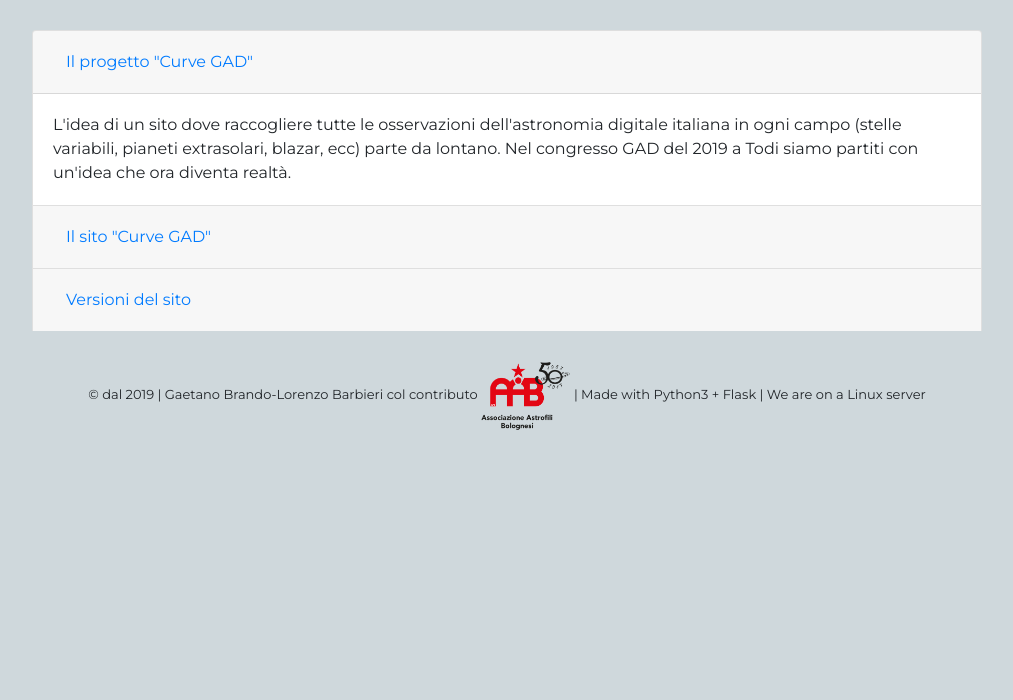
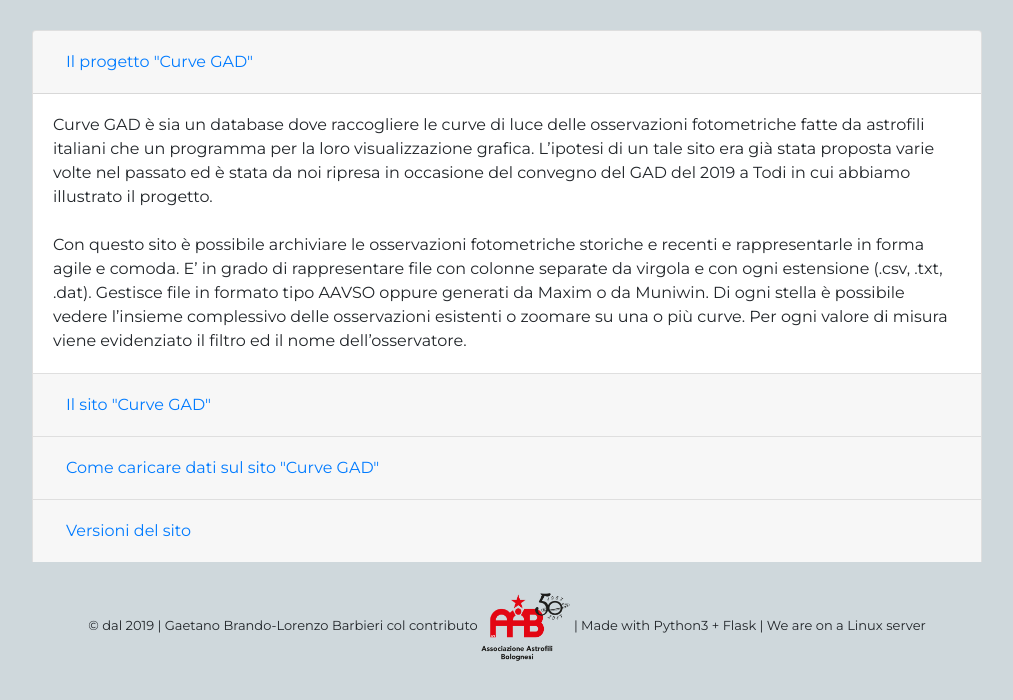
Before and after one commit to gaetanob/sitoGad, a Flask app: page /about_project in a window 1280 px wide, after a click that opens the changed part. Shown: the part 56-756 px from the top of the page, without its empty margins (133-1146 px from the left). Run offline with Flask 2, Linux system fonts and the light colour scheme; some libraries are stand-ins or nearby versions.

Commit message:
v. 1.1.2-20200309

```diff
--- a/app/routes.py
+++ b/app/routes.py
@@ -39,7 +39,6 @@ def connessione_db():
     MYSQL_HOST_IP = 'your_host'
     MYSQL_PORT = 'port'
     database = 'db_name'
-
 
     # ====== Connection ====== #
     # Connecting to mysql by providing a sqlachemy engine
--- a/app/templates/about_project.html
+++ b/app/templates/about_project.html
@@ -17,12 +17,20 @@
 
       <div id="collapseOne" class="collapse" aria-labelledby="headingOne" data-parent="#accordionExample">
         <div class="card-body">
-        L'idea di un sito dove raccogliere tutte le osservazioni dell'astronomia digitale italiana in ogni campo (stelle variabili, pianeti extrasolari, blazar, ecc) parte da lontano. Nel congresso GAD del 2019 a Todi
-        siamo partiti con un'idea che ora diventa realtà.
+          Curve GAD è sia un database dove raccogliere le curve di luce delle osservazioni fotometriche fatte da astrofili italiani
+          che un programma per la loro visualizzazione grafica.
+          L’ipotesi di un tale sito era già stata proposta varie volte nel passato ed è stata da noi
+          ripresa in occasione del convegno del GAD del 2019 a Todi in cui abbiamo illustrato il progetto.
+          <br><br>
+          Con questo sito è possibile archiviare le osservazioni fotometriche storiche e recenti e rappresentarle in forma agile e comoda.
+          E’ in grado di rappresentare file con colonne separate da virgola e con ogni estensione (.csv, .txt, .dat).
+          Gestisce file in formato tipo AAVSO oppure generati da Maxim o da Muniwin.
+          Di ogni stella è possibile vedere l’insieme complessivo delle osservazioni esistenti o zoomare su una o più curve.
+          Per ogni valore di misura viene evidenziato il filtro ed il nome dell’osservatore.
+
         </div>
       </div>
     </div>
-
 
 
 
@@ -44,6 +52,43 @@
     </div>
 
 
+    <div class="card">
+      <div class="card-header " id="headingOne">
+        <h5 class="mb-0">
+          <button class="btn btn-link" type="button" data-toggle="collapse" data-target="#collapse4" aria-expanded="true" aria-controls="collapse4">
+            Come caricare dati sul sito "Curve GAD"
+          </button>
+        </h5>
+      </div>
+
+      <div id="collapse4" class="collapse" aria-labelledby="heading4" data-parent="#accordionExample">
+        <div class="card-body">
+        Se il programma è molto versatile sul contenuto dei file, non lo è sui nomi dei file, che debbono
+        rigorosamente essere scritti nel modo tradizionale, ossia
+        <br> <br>
+        <center> <b>Nome Stella_data_osservatore_filtro.estensione</b> </center>
+
+        dove:
+        <ul style="list-style-type:circle;">
+          <li><b>data</b> è il giorno in cui si è iniziata l'osservazione nella forma <b>AAAAMMGG</b></li>
+          <li><b>osservatore</b> è il cognome di chi ha fatto l'osservazione</li>
+          <li>i <b>filtri</b> possibili sono: <b>Rc R Ir V B Cl Ha unfiltered</b></li>
+          <li>l'estensione può essere: <b>csv, dat, txt</b></li>
+        </ul>
+        <br>
+        Un esempio:
+        <br> <br>
+        <center> <b>Mu Lac_20180918_Lopresti_V.csv</b> </center>
+        <br>
+        Per questa ragione è preferibile che vengano prima inviati a noi, che provvederemo a caricarli
+        dopo averli editati e provati. Purtroppo molti usano titolare diversamente i propri file e ciò li renderebbe inutilizzabili.
+        L’invito è quindi di mandare le proprie osservazioni come allegato ad una mail indirizzata a <a href = "mailto: lorenzobarbieri@libero.it">lorenzobarbieri@libero.it</a> .
+
+        </div>
+      </div>
+    </div>
+
+
 
 
 
@@ -57,7 +102,16 @@
 
         <div id="collapse3" class="collapse" aria-labelledby="heading3" data-parent="#accordionExample">
             <div class="card-body">
-              <h6> Vers. 1.1 - 06/03/2020</h6>
+              <h6> Vers. 1.1.2 - 09/03/2020</h6>
+              <ul>
+                  <li style='font-size:0.85rem'><em> Migliorata pagina About.</em></li>
+                  <li style='font-size:0.85rem'><em> Corretto richiesta al database.</em></li>
+                  <li style='font-size:0.85rem'><em> Corretta grafica icone.</em></li>
+                  <li style='font-size:0.85rem'><em> Modificata visualizzazione tabella.</em></li>
+                  <li style='font-size:0.85rem'><em> Versione on line non più beta.</em></li>
+              </ul>
+
+              <h6> Vers. 1.1 - 01/03/2020</h6>
               <ul>
                   <li style='font-size:0.85rem'><em> Corretto richiesta al database.</em></li>
                   <li style='font-size:0.85rem'><em> Corretta grafica icone.</em></li>
@@ -68,37 +122,18 @@
               <h6> Vers. 1.0 beta - 24/02/2020</h6>
               <ul>
                   <li style='font-size:0.85rem'><em> Creato database MySQL per le osservazioni e le effemeridi.</em></li>
-              </ul>
-
-              <h6> Vers. 0.4 beta - 01/02/2020</h6>
-              <ul>
                   <li style='font-size:0.85rem'><em> Aggiunta pagina "Tabella".</em></li>
                   <li style='font-size:0.85rem'><em> Modificato CSS per schermi 4K (larghezza > 1770px).</em></li>
-              </ul>
-
-                <h6> Vers. 0.3 beta - 29/01/2020</h6>
-                <ul>
                     <li style='font-size:0.85rem'><em> Rimosso controllo per differenziare tipo di oggetto nell'elenco osservazioni.</em></li>
                     <li style='font-size:0.85rem'><em> Aggiunto controllo per mancata scelta oggetto pagina "Elenco".</em></li>
                     <li style='font-size:0.85rem'><em> Modificata grafica homepage</em></li>
                     <li style='font-size:0.85rem'><em> Pagina "About" resa migliore.</em></li>
-
-
-                </ul>
-
-                <h6> Vers. 0.2 beta - 12/12/2019</h6>
-                <ul>
                     <li style='font-size:0.85rem'><em> Reso responsive il grafico di Bokeh</em></li>
                     <li style='font-size:0.85rem'><em> Risolto bug con percorso file.</em></li>
                     <li style='font-size:0.85rem'><em> Migliorato aspetto grafico complessivo sito.</em></ li>
                     <li style='font-size:0.85rem'><em> Ridotto tempo di caricamento all'avvio del sito.</em></li>
-                    <li style='font-size:0.85rem'><em> Creato controllo per differenziare tipo di oggetto nell'elenco osservazioni.</em></li>
-                </ul>
-
-                <h6> Vers. 0.1 beta - 30/11/2019</h6>
-                <ul>
                     <li style='font-size:0.85rem'><em> Online versione beta.</em></li>
-                </ul>
+              </ul>
             </div>
         </div>
 
```
